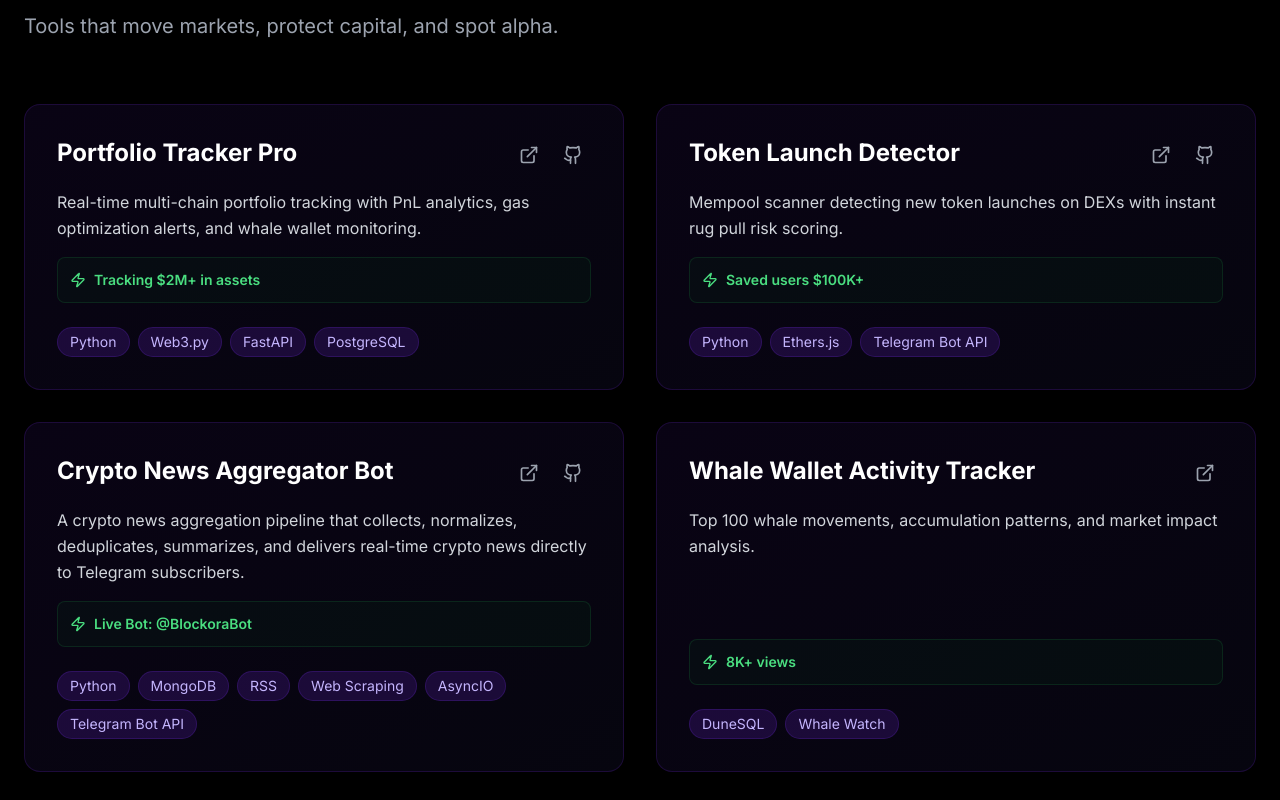
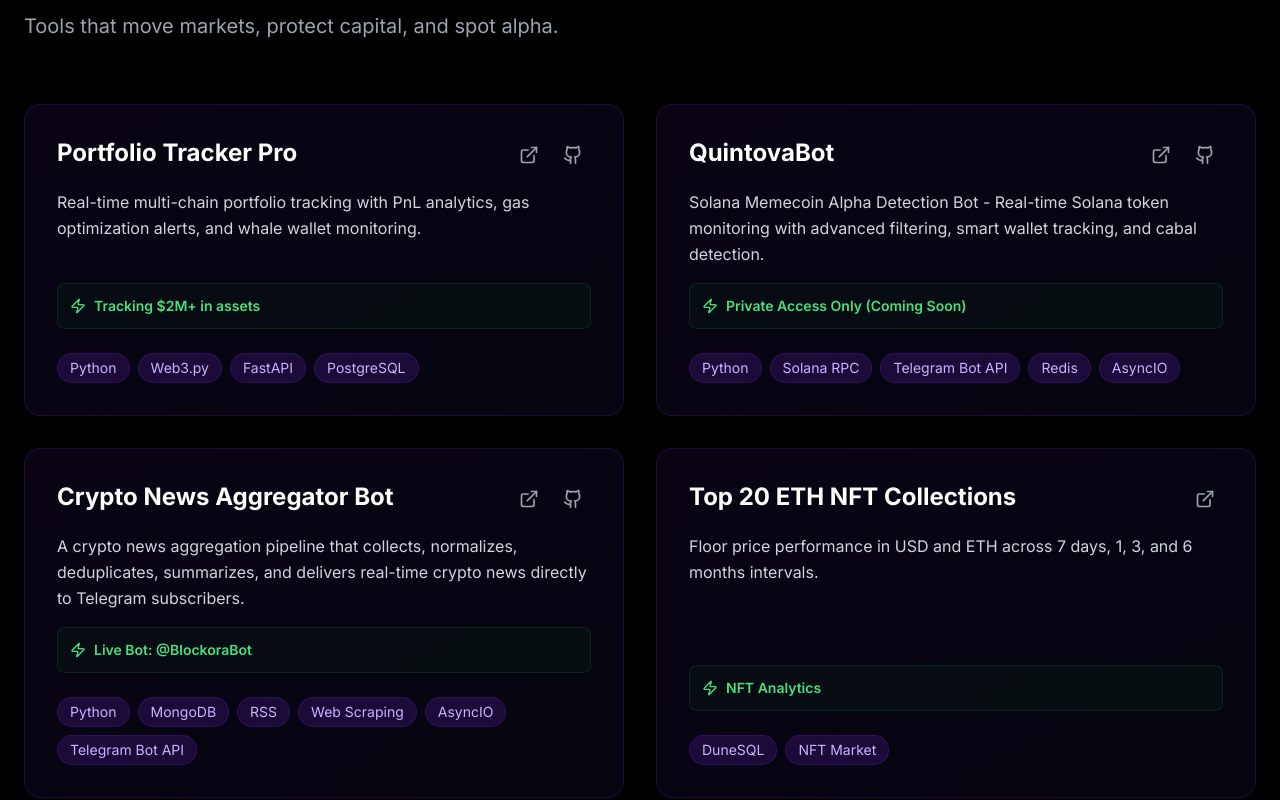
Before and after one commit to Alpha-M2/AlphaM2xyz, a Next.js app: page / in a window 1280 px wide. Shown: the part 980-1780 px from the top of the page. Built offline with nearby package versions, Linux system fonts and the light colour scheme.

Commit message:
update bio: rename section to About Me and update content

```diff
--- a/app/page.tsx
+++ b/app/page.tsx
@@ -25,10 +25,10 @@ export default function Portfolio() {
             github: "https://github.com/Alpha-M2/crypto-portfolio-tracker"
         },
         {
-            title: "Token Launch Detector",
-            description: "Mempool scanner detecting new token launches on DEXs with instant rug pull risk scoring.",
-            impact: "Saved users $100K+",
-            tech: ["Python", "Ethers.js", "Telegram Bot API"],
+            title: "QuintovaBot",
+            description: "Solana Memecoin Alpha Detection Bot - Real-time Solana token monitoring with advanced filtering, smart wallet tracking, and cabal detection.",
+            impact: "Private Access Only (Coming Soon)",
+            tech: ["Python", "Solana RPC", "Telegram Bot API", "Redis", "AsyncIO"],
             link: "#",
             github: "#"
         },
@@ -40,13 +40,7 @@ export default function Portfolio() {
             link: "https://github.com/Alpha-M2/crypto-news-aggregator",
             github: "https://github.com/Alpha-M2/crypto-news-aggregator"
         },
-        {
-            title: "Whale Wallet Activity Tracker",
-            description: "Top 100 whale movements, accumulation patterns, and market impact analysis.",
-            impact: "8K+ views",
-            tech: ["DuneSQL", "Whale Watch"],
-            link: "https://dune.com/embeds/3234568/5432110"
-        },
+
         {
             title: "Top 20 ETH NFT Collections",
             description: "Floor price performance in USD and ETH across 7 days, 1, 3, and 6 months intervals.",
@@ -242,7 +236,7 @@ export default function Portfolio() {
                 <div className="max-w-5xl mx-auto">
                     <div className="mb-16">
                         <h2 className="text-5xl font-bold mb-4 bg-clip-text text-transparent bg-gradient-to-r from-violet-400 to-indigo-400">
-                            The Builder
+                            About Me
                         </h2>
                     </div>
 
```
